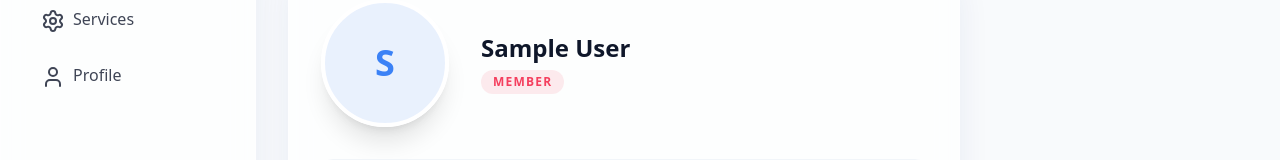
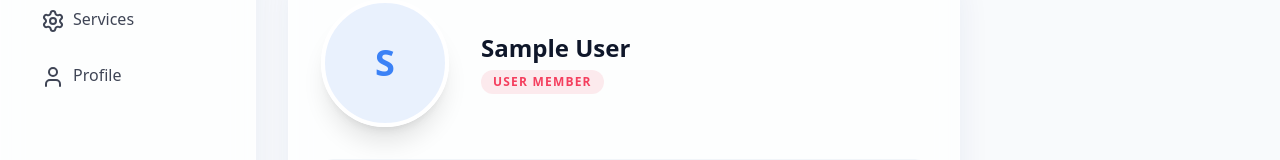
Before and after one commit to thfnexus/aliroasthub, a Next.js app: page /dashboard/profile in a window 1280 px wide. Shown: the part 206-366 px from the top of the page. Built offline with nearby package versions, Linux system fonts and the light colour scheme; no server answers; sample sign-in values are in the browser's storage.

Commit message:
Fix TypeScript undefined errors in Profile Page

```diff
--- a/src/app/dashboard/profile/page.tsx
+++ b/src/app/dashboard/profile/page.tsx
@@ -13,9 +13,9 @@ export default async function ProfilePage() {
         <div className="p-8">
             <h1 className="text-3xl font-bold mb-10">My Profile</h1>
             <ProfileForm user={{
-                name: session.user.name,
-                email: session.user.email,
-                role: session.user.role as string
+                name: session.user.name ?? null,
+                email: session.user.email ?? null,
+                role: (session.user.role as string) ?? "USER"
             }} />
         </div>
     );
```
